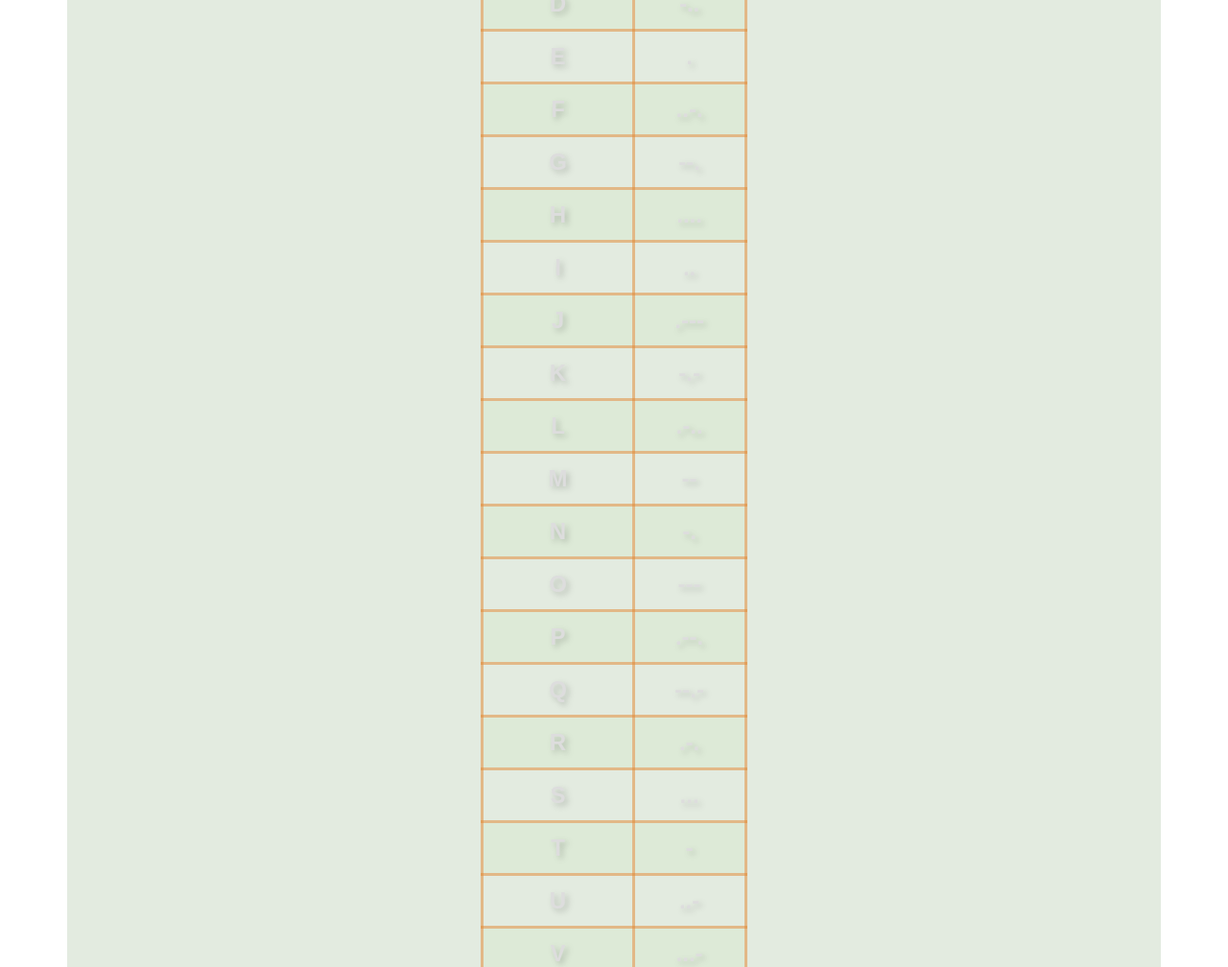
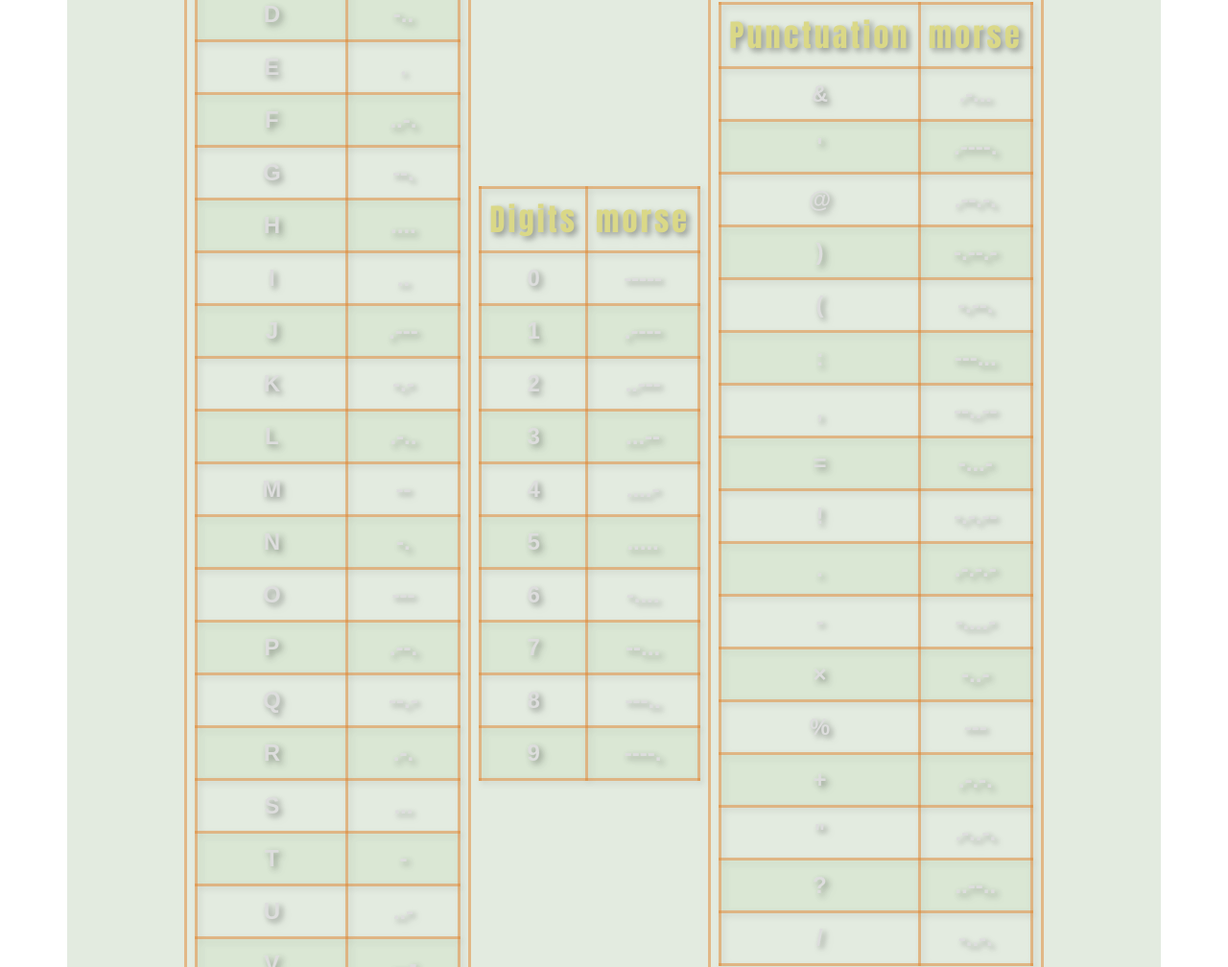
Before and after one commit to Mohammad-Khiabani/Telegraph-js, a website with bundled scripts: page help.html in a window 1280 px wide. Shown: the part 1916-2924 px from the top of the page at 96% size. Built offline with nearby package versions, Linux system fonts and the light colour scheme.

Commit message:
feat: add digits and punctuation to Morse code table

```diff
--- a/help.html
+++ b/help.html
@@ -13,7 +13,10 @@
     />
 
     <!-- Font Awsome -->
-    <link rel="stylesheet" href="https://cdnjs.cloudflare.com/ajax/libs/font-awesome/6.5.2/css/all.min.css">
+    <link
+      rel="stylesheet"
+      href="https://cdnjs.cloudflare.com/ajax/libs/font-awesome/6.5.2/css/all.min.css"
+    />
 
     <!-- Google Fonts -->
     <link rel="preconnect" href="https://fonts.googleapis.com" />
@@ -107,6 +110,9 @@
       <hr />
       <h2>Morse alphabet</h2>
       <div class="alphabet">
+        <table>
+          <!-- Alphabet -->
+          <td>
             <table>
               <thead>
                 <tr>
@@ -221,6 +227,142 @@
                 </tr>
               </tbody>
             </table>
+          </td>
+          <!-- Digits -->
+          <td>
+            <table>
+              <thead>
+                <tr>
+                  <th>Digits</th>
+                  <th>morse</th>
+                </tr>
+              </thead>
+              <tbody>
+                <tr>
+                  <td>0</td>
+                  <td>-----</td>
+                </tr>
+                <tr>
+                  <td>1</td>
+                  <td>.----</td>
+                </tr>
+                <tr>
+                  <td>2</td>
+                  <td>..---</td>
+                </tr>
+                <tr>
+                  <td>3</td>
+                  <td>...--</td>
+                </tr>
+                <tr>
+                  <td>4</td>
+                  <td>....-</td>
+                </tr>
+                <tr>
+                  <td>5</td>
+                  <td>.....</td>
+                </tr>
+                <tr>
+                  <td>6</td>
+                  <td>-....</td>
+                </tr>
+                <tr>
+                  <td>7</td>
+                  <td>--...</td>
+                </tr>
+                <tr>
+                  <td>8</td>
+                  <td>---..</td>
+                </tr>
+                <tr>
+                  <td>9</td>
+                  <td>----.</td>
+                </tr>
+              </tbody>
+            </table>
+          </td>
+          <!-- Punctuation -->
+          <td>
+            <table>
+              <thead>
+                <tr>
+                  <th>Punctuation</th>
+                  <th>morse</th>
+                </tr>
+              </thead>
+              <tbody>
+                <tr>
+                  <td>&amp;</td>
+                  <td>.-...</td>
+                </tr>
+                <tr>
+                  <td>'</td>
+                  <td>.----.</td>
+                </tr>
+                <tr>
+                  <td>@</td>
+                  <td>.--.-.</td>
+                </tr>
+                <tr>
+                  <td>)</td>
+                  <td>-.--.-</td>
+                </tr>
+                <tr>
+                  <td>(</td>
+                  <td>-.--.</td>
+                </tr>
+                <tr>
+                  <td>:</td>
+                  <td>---...</td>
+                </tr>
+                <tr>
+                  <td>,</td>
+                  <td>--..--</td>
+                </tr>
+                <tr>
+                  <td>=</td>
+                  <td>-...-</td>
+                </tr>
+                <tr>
+                  <td>!</td>
+                  <td>-.-.--</td>
+                </tr>
+                <tr>
+                  <td>.</td>
+                  <td>.-.-.-</td>
+                </tr>
+                <tr>
+                  <td>-</td>
+                  <td>-....-</td>
+                </tr>
+                <tr>
+                  <td>×</td>
+                  <td>-..-</td>
+                </tr>
+                <tr>
+                  <td>%</td>
+                  <td>---</td>
+                </tr>
+                <tr>
+                  <td>+</td>
+                  <td>.-.-.</td>
+                </tr>
+                <tr>
+                  <td>"</td>
+                  <td>.-..-.</td>
+                </tr>
+                <tr>
+                  <td>?</td>
+                  <td>..--..</td>
+                </tr>
+                <tr>
+                  <td>/</td>
+                  <td>-..-.</td>
+                </tr>
+              </tbody>
+            </table>
+          </td>
+        </table>
       </div>
     </div>
     <footer class="green">
@@ -231,7 +373,11 @@
           <a href="about.html">about me</a>
         </div>
         <div class="social-icons">
-        <a href="https://github.com/Mohammad-Khiabani" title="Github" target="_blank">
+          <a
+            href="https://github.com/Mohammad-Khiabani"
+            title="Github"
+            target="_blank"
+          >
             <i class="fab fa-github"></i>
           </a>
           <a href="mailto:mhammad.khy@gmail.com" title="Email">
```
Lines whose indentation alone changed are shown as unchanged.
